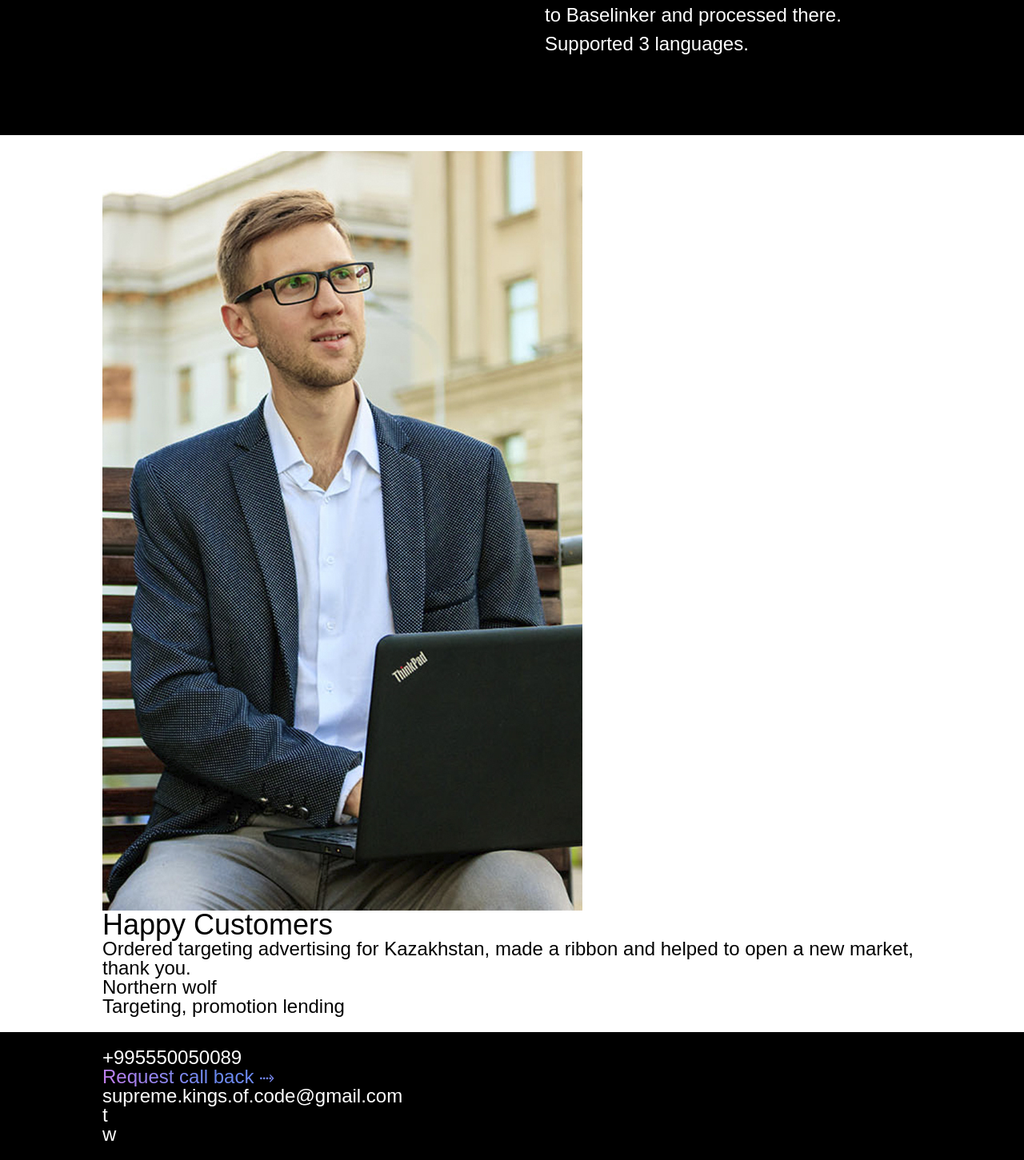
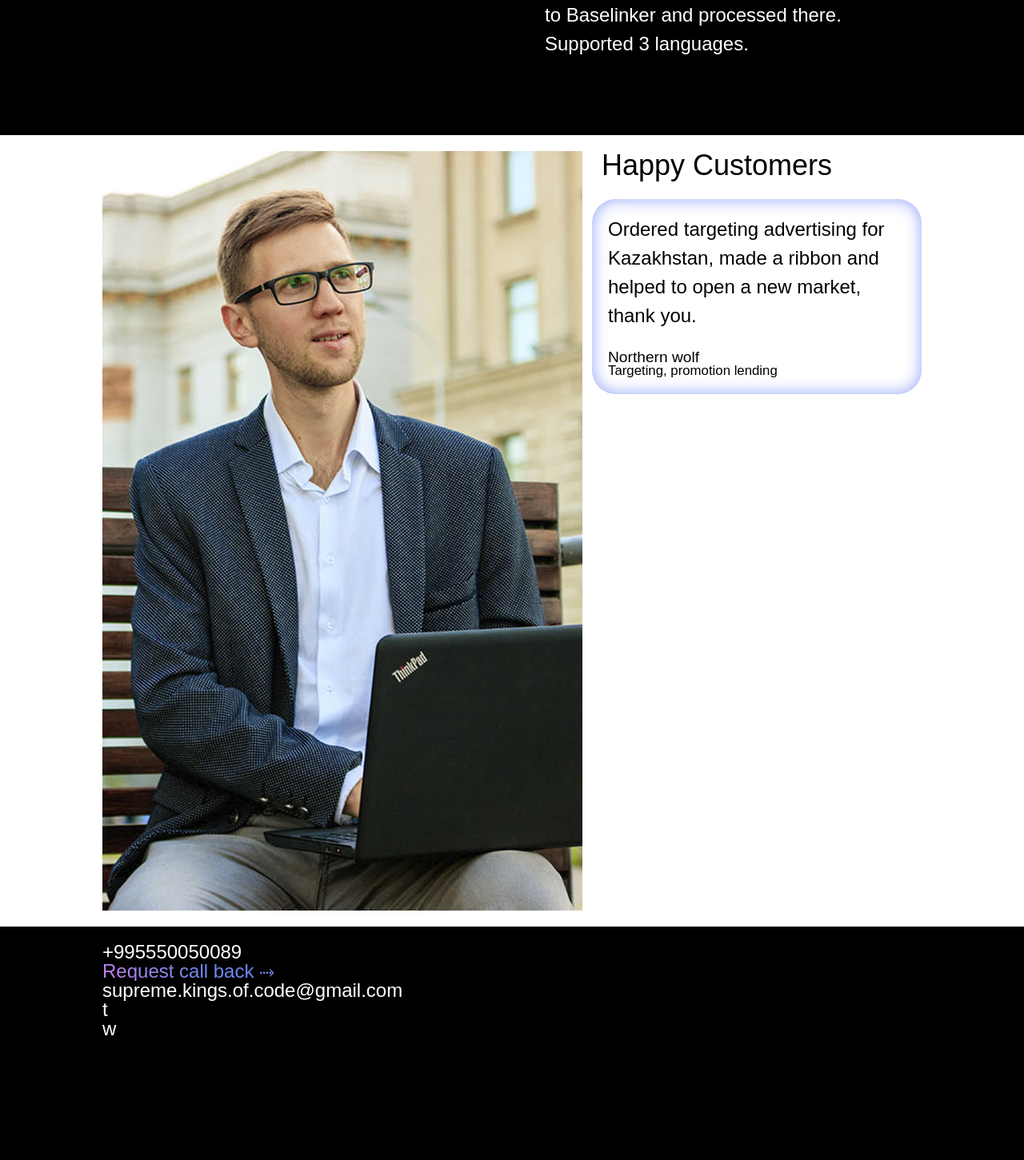
Before and after one commit to murimolda/V-IT-new, a PHP site: page / in a window 1280 px wide. Shown: the part 3433-4884 px from the top of the page at 80% size. After the commit the page ends 4728 px from the top, so only its background shows below. Run offline with PHP 8.4, Linux system fonts and the light colour scheme.

Commit message:
feat: add reviews section

```diff
--- a/assets/style/style.css
+++ b/assets/style/style.css
@@ -123,6 +123,8 @@ p {
   --button-text: #ffffff;
   --title-margin: 30px;
   --block-margin: 24px;
+  --column-gap: 24px;
+  --wrap-gap: 30px;
 }
 
 /*Basic components*/
@@ -179,7 +181,7 @@ a:visited {
   display: flex;
   align-items: center;
   justify-content: space-between;
-  gap: var(--title-margin);
+  gap: var(--wrap-gap);
 }
 
 .header-logo {
@@ -194,7 +196,7 @@ a:visited {
 .header-nav ul {
   display: flex;
   align-items: center;
-  gap: var(--title-margin);
+  gap: var(--wrap-gap);
 }
 
 .header-form {
@@ -220,7 +222,7 @@ a:visited {
 }
 
 .main-banner-title {
-  margin-bottom: 30px;
+  margin-bottom: var(--title-margin);
 }
 
 .main-banner-title h1 {
@@ -308,7 +310,7 @@ a:visited {
 .main-banner-list ul {
   margin-bottom: var(--block-margin);
   display: flex;
-  gap: var(--title-margin);
+  gap: var(--wrap-gap);
 }
 
 /*Анимированная линия*/
@@ -395,7 +397,7 @@ a:visited {
 
 .portfolio-wrap {
   display: flex;
-  gap: var(--title-margin);
+  gap: var(--wrap-gap);
   justify-content: space-between;
   align-items: center;
   visibility: visible;
@@ -503,19 +505,47 @@ a:visited {
   background: var(--main-color);
   color: var(--main-bg);
 }
+
 .reviews-wrap {
+  display: flex;
+  gap: var(--wrap-gap);
 }
+
+.reviews-wrap h2 {
+  text-align: center;
+}
+
 .reviews-image {
+  flex: 1;
+  width: 40%;
 }
+
 .reviews-block {
+  width: 50%;
 }
+
 .reviews-info {
+  margin-top: var(--block-margin);
 }
-.reviews-item {
+
+.reviews-item.reviews-right {
+  padding-left: 100px;
 }
+
 .reviews-text {
+  padding: 20px;
+  border-radius: 30px;
+  box-shadow: 0px 0px 20px 0px rgb(5 47 240 / 44%) inset;
 }
+
+.reviews-text h4 {
+  line-height: 1.5;
+  margin-bottom: var(--block-margin);
+}
+
 .reviews-sub {
+  font-size: 0.8em;
 }
 .sub-m {
+  font-size: 0.7em;
 }
--- a/index.html
+++ b/index.html
@@ -204,7 +204,7 @@
           <div class="reviews-block">
             <h2>Happy Customers</h2>
             <div class="reviews-info">
-              <div class="reviews-item">
+              <div class="reviews-item reviews-right">
                 <div class="reviews-text">
                   <h4>Ordered targeting advertising for Kazakhstan,
                      made a ribbon and helped to open a new market, thank you.
```
